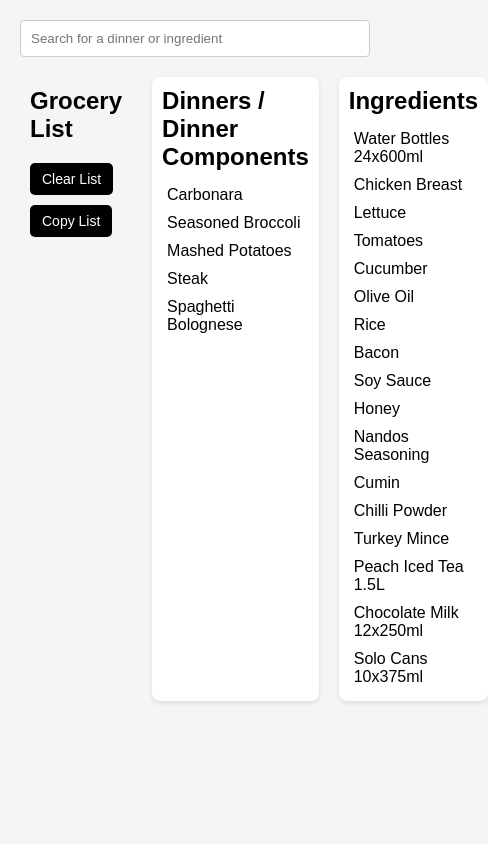
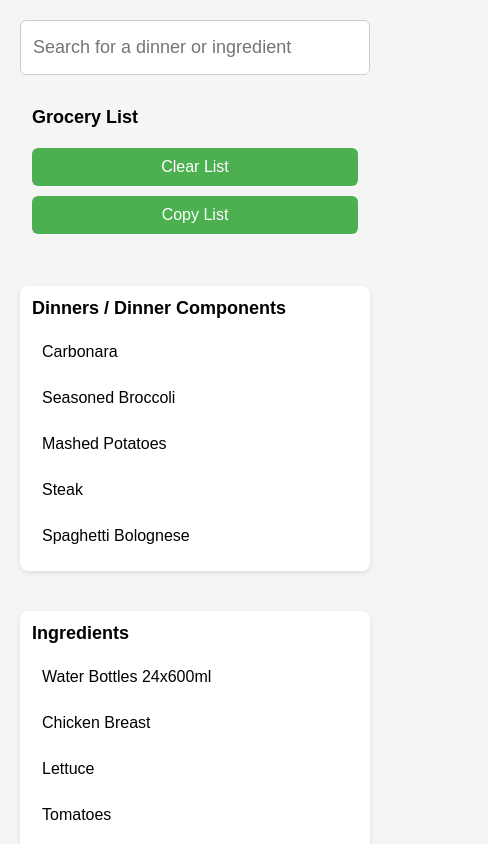
Before and after one commit to Rcky777/GroceryList, a plain HTML site: page index.html in a window 390 px wide. Shown: the top 844 px of the page, 488 px wide, since content can reach past the window. Drawn offline with Linux system fonts and the light colour scheme.

Commit message:
Add files via upload
Updated to view better on mobile

```diff
--- a/style.css
+++ b/style.css
@@ -1,83 +1,114 @@
-/* Basic reset for padding and margins */
+/* --- BASIC RESET --- */
 * {
   margin: 0;
   padding: 0;
   box-sizing: border-box;
 }
 
-/* Page styling */
+/* --- PAGE STYLING --- */
 body {
   font-family: Arial, sans-serif;
   padding: 20px;
   background-color: #f5f5f5;
 }
 
-/* Three columns side by side */
-.columns {
-  display: flex;              /* Arrange children horizontally */
-  gap: 20px;                  /* Space between columns */
-  margin-bottom: 20px;        /* Space below before grocery list */
+/* --- SEARCH BAR --- */
+#search-box {
+  width: 100%;                /* Full width */
+  padding: 14px 10px;         /* Taller input for easier typing */
+  font-size: 16px;            /* Larger font for readability */
+  margin-bottom: 20px;        /* Space below */
+  border: 1px solid #ccc;     /* Light border */
+  border-radius: 6px;         /* Rounded corners */
 }
 
-/*Search bar styling */
-#search-box {
-  width: 100%;                /* Full width */
-  padding: 10px;              /* Padding inside the box */
-  margin-bottom: 20px;        /* Space below the search bar */
-  border: 1px solid #ccc;     /* Light border */
-  border-radius: 4px;         /* Rounded corners */
-}
-
-/* Style buttons */
+/* --- BUTTONS (CLEAR / COPY) --- */
 button {
-  padding: 8px 12px;
-  background-color:hsl(0, 0%, 0%);
-  color: rgb(255, 255, 255);
-  border: none;
-  border-radius: 5px;
+  padding: 10px 16px;         /* Bigger clickable area */
+  background-color: #4CAF50;  /* Green background */
+  color: white;               /* Text color */
+  border: none;               /* Remove default border */
+  border-radius: 6px;         /* Rounded corners */
   cursor: pointer;
   margin-top: 10px;
-  font-size: 14px;
+  font-size: 16px;            /* Larger text */
   transition: background-color 0.2s;
 }
 
-/* Making the grocery list plain */
+button:hover {
+  background-color: #45a049;  /* Darker green on hover */
+}
+
+/* --- THREE COLUMNS LAYOUT --- */
+.columns {
+  display: flex;              /* Side-by-side columns */
+  gap: 20px;                  /* Space between columns */
+  margin-bottom: 20px;
+}
+
+/* --- COLUMN STYLING --- */
+.list-container {
+  flex: 1;                    /* Equal width columns */
+  background: white;
+  padding: 12px;
+  border-radius: 8px;
+  box-shadow: 0 2px 5px rgba(0,0,0,0.1);
+}
+
+/* Grocery list “plain” style */
 .list-container.plain {
   background-color: #f5f5f5;
   box-shadow: none;
 }
 
-/* Each column styling */
-.list-container {
-  flex: 1;                    /* Each column takes equal space */
-  background: white;          /* White background */
-  padding: 10px;
-  border-radius: 8px;         /* Rounded corners */
-  box-shadow: 0 2px 5px rgba(0,0,0,0.1); /* Subtle shadow */
+/* --- HEADINGS --- */
+h2 {
+  margin-bottom: 10px;
+  font-size: 18px;
 }
 
-/* Headings inside columns */
-h2 {
-  margin-bottom: 10px;
+/* --- LISTS --- */
+ul {
+  list-style: none;
 }
 
-/* Unordered lists (dinners, ingredients, grocery) */
-ul {
-  list-style: none;           /* Remove default bullets */
+/* --- LIST ITEMS --- */
+li {
+  padding: 10px 8px;          /* Easier to tap on mobile */
+  cursor: pointer;
+  border-radius: 4px;         /* Subtle rounding on hover highlight */
 }
 
-/* List items (clickable for dinners/ingredients) */
-li {
-  padding: 5px;
-  cursor: pointer;
-}
-
-/* Highlight list item on hover */
 li:hover {
   background-color: #eaeaea;
 }
 
-/* Grocery list checkboxes */
+/* Grocery list items (not clickable) */
 #grocery-list li {
-  cursor: default;            /* Not clickable like dinners/ingredients */
+  cursor: default;
 }
+
+/* --- MOBILE RESPONSIVENESS --- */
+@media (max-width: 768px) {
+  .columns {
+    flex-direction: column;    /* Stack columns vertically */
+  }
+
+  .list-container {
+    width: 100%;               /* Full width on mobile */
+    margin-bottom: 20px;
+  }
+
+  button {
+    width: 100%;               /* Buttons stretch full width */
+  }
+
+  #search-box {
+    font-size: 18px;
+    padding: 16px 12px;
+  }
+
+  li {
+    padding: 14px 10px;        /* Bigger tap targets */
+  }
+}
```
